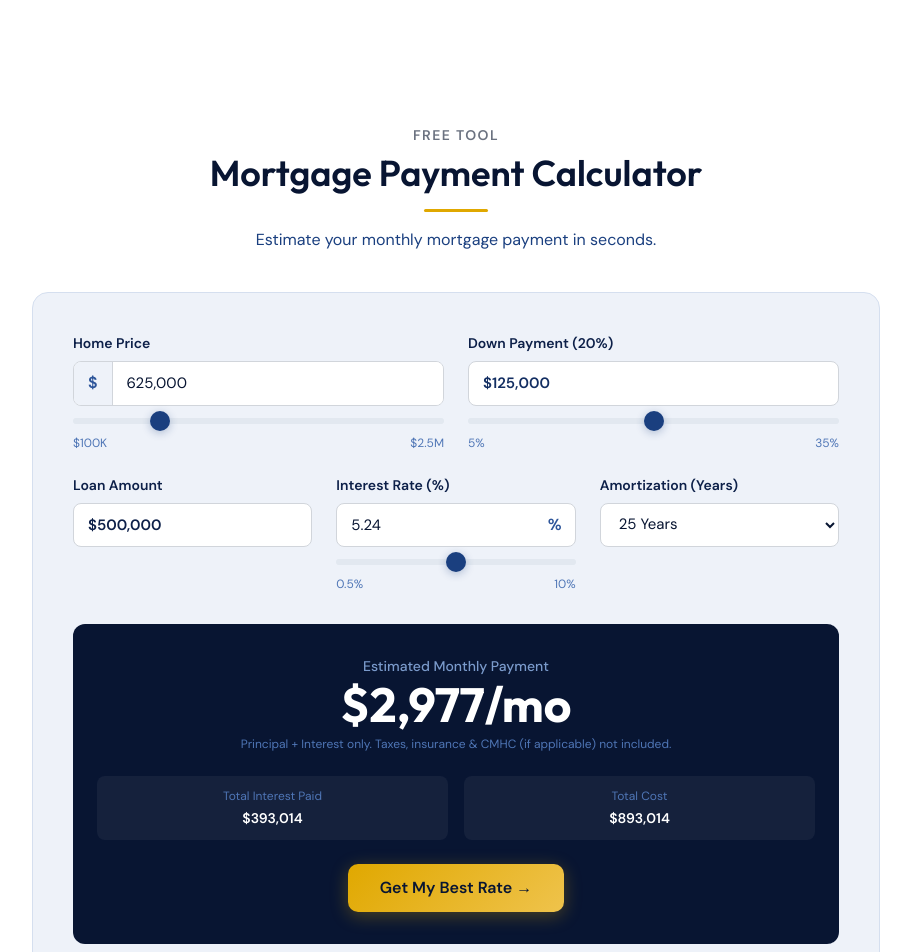
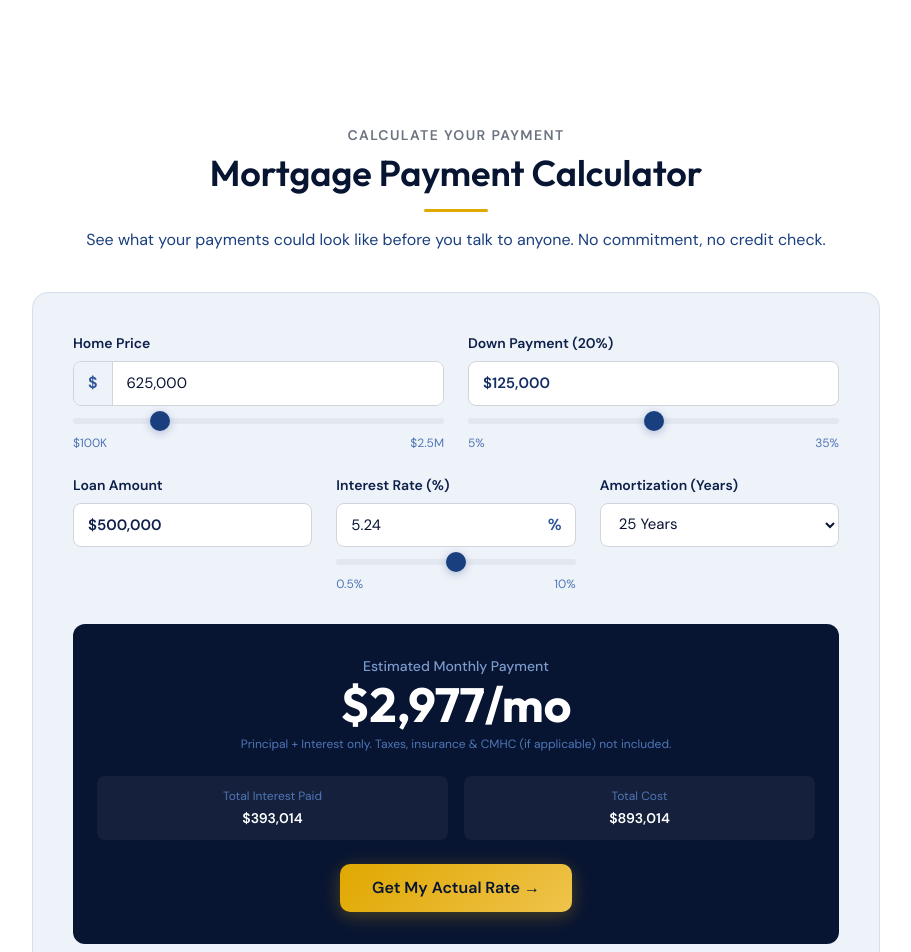
Before and after one commit to melzeranthony6-ai/clearpath-mortgage, a React (Vite) app: page / in a window 1280 px wide. Shown: the part 2120-3072 px from the top of the page, without its empty margins (184-1095 px from the left). Built offline with nearby package versions, Linux system fonts and the light colour scheme.

Commit message:
copy: rewrite calculator section

```diff
--- a/src/components/Calculator.tsx
+++ b/src/components/Calculator.tsx
@@ -63,10 +63,10 @@ function Calculator() {
     <section id="calculator" className="py-16 sm:py-20 bg-white overflow-x-hidden sm:overflow-x-visible">
       <div className="max-w-4xl mx-auto px-4 sm:px-6 w-full min-w-0">
         <div className="text-center mb-10">
-          <p className="text-[#6b7280] font-semibold text-sm tracking-widest uppercase mb-2">Free Tool</p>
+          <p className="text-[#6b7280] font-semibold text-sm tracking-widest uppercase mb-2">CALCULATE YOUR PAYMENT</p>
           <h2 className="font-display text-3xl sm:text-4xl text-navy-900">Mortgage Payment Calculator</h2>
           <div className="gold-line mx-auto mt-4"></div>
-          <p className="text-navy-600 mt-4">Estimate your monthly mortgage payment in seconds.</p>
+          <p className="text-navy-600 mt-4">See what your payments could look like before you talk to anyone. No commitment, no credit check.</p>
         </div>
 
         <div className="bg-navy-50 rounded-2xl p-4 sm:p-10 border border-navy-100 w-full min-w-0 max-w-full">
@@ -194,7 +194,7 @@ function Calculator() {
               </div>
             </div>
             <a href="#form-section" className="btn-gold mt-6 inline-flex text-sm py-3 px-7 max-w-full">
-              Get My Best Rate →
+              Get My Actual Rate →
             </a>
           </div>
 
```
